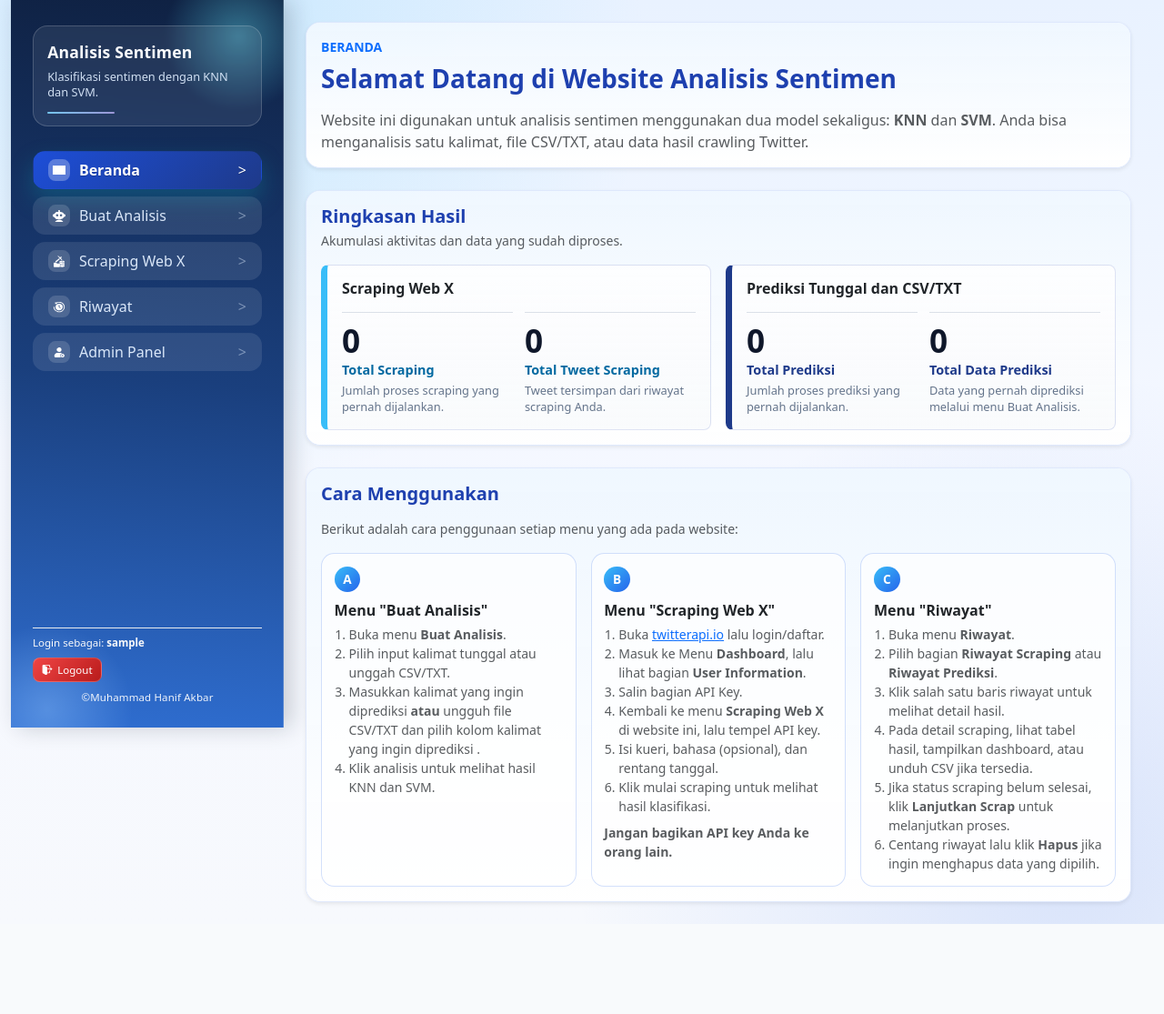
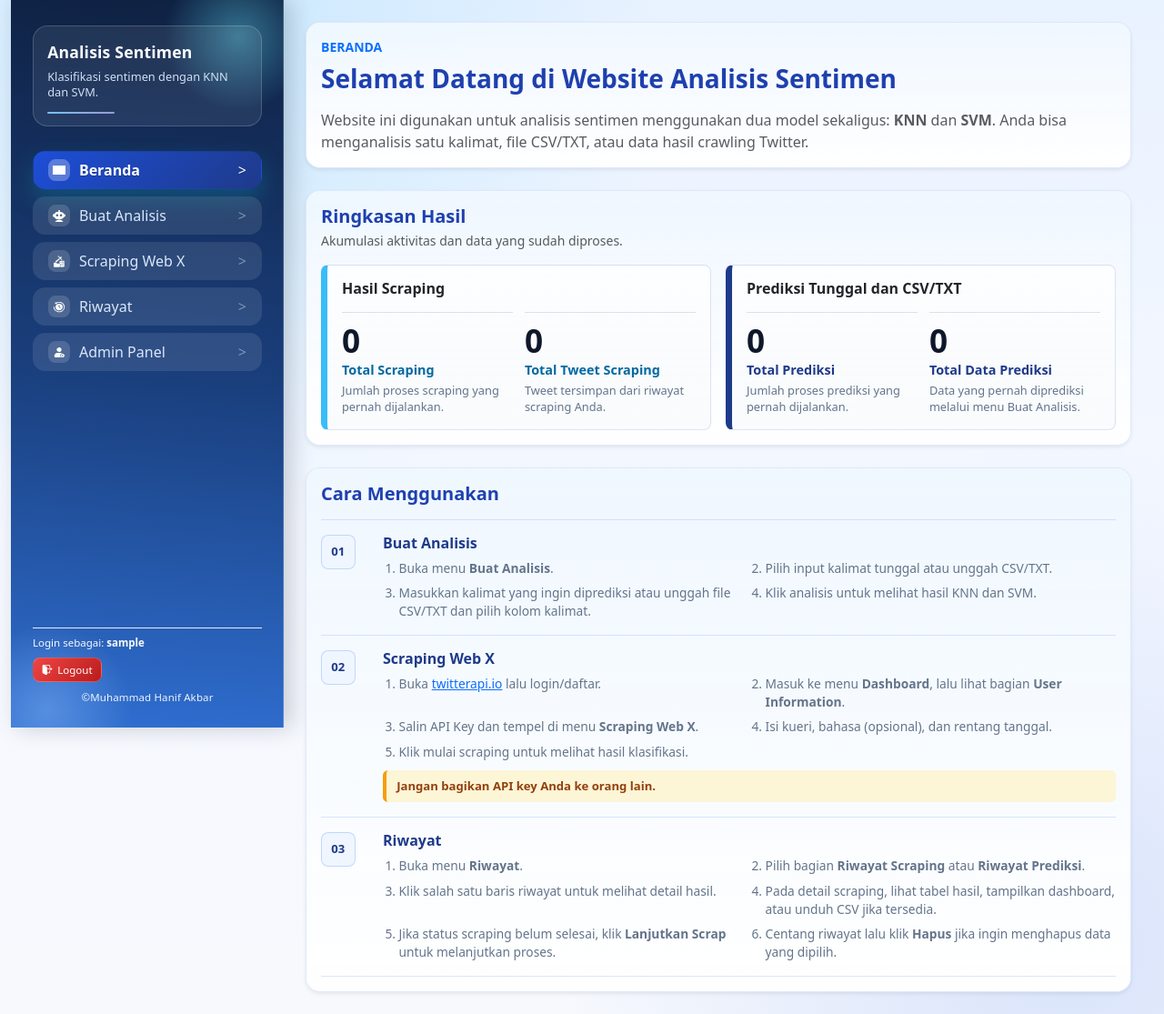
Before and after one commit to HanifAkb/WebSentimen, a Django app: page / in a window 1280 px wide. Shown: the whole page at 91% size. Before the commit the page ends 1016 px from the top, so only its background shows below. Run offline with Django 4.2, Linux system fonts and the light colour scheme; the visitor is signed in with stand-in values (Sample User, id 1); data that the repository does not hold is empty; grey boxes are pictures that could not be loaded.

Commit message:
Improve homepage guide and datepicker month colors

```diff
--- a/sentiment_app/static/sentiment_app/css/styles.css
+++ b/sentiment_app/static/sentiment_app/css/styles.css
@@ -477,25 +477,59 @@ body {
     }
 }
 
-.beranda-step {
-    border: 1px solid rgba(37, 99, 235, 0.2);
-    border-radius: 0.9rem;
-    padding: 0.85rem;
-    background: rgba(255, 255, 255, 0.72);
+.beranda-guide {
+    border-top: 1px solid rgba(37, 99, 235, 0.16);
 }
 
-.beranda-step-number {
-    width: 1.8rem;
-    height: 1.8rem;
-    border-radius: 999px;
+.beranda-guide-item {
+    display: grid;
+    grid-template-columns: 3.25rem minmax(0, 1fr);
+    gap: 1rem;
+    padding: 1rem 0;
+    border-bottom: 1px solid rgba(37, 99, 235, 0.16);
+}
+
+.beranda-guide-number {
+    width: 2.35rem;
+    height: 2.35rem;
     display: inline-flex;
     align-items: center;
     justify-content: center;
-    margin-bottom: 0.5rem;
-    font-size: 0.85rem;
-    font-weight: 700;
-    color: #ffffff;
-    background: linear-gradient(135deg, #38bdf8, #2563eb);
+    border: 1px solid rgba(37, 99, 235, 0.22);
+    border-radius: 0.5rem;
+    background: #eff6ff;
+    color: #1e3a8a;
+    font-size: 0.82rem;
+    font-weight: 800;
+}
+
+.beranda-guide-body {
+    min-width: 0;
+}
+
+.beranda-guide-body h3 {
+    color: #1e3a8a;
+}
+
+.beranda-guide-steps {
+    display: grid;
+    grid-template-columns: repeat(2, minmax(0, 1fr));
+    gap: 0.45rem 1.1rem;
+    padding-left: 1.1rem;
+    color: #64748b;
+    font-size: 0.86rem;
+    line-height: 1.45;
+}
+
+.beranda-guide-note {
+    margin-top: 0.65rem;
+    padding: 0.55rem 0.7rem;
+    border-left: 0.25rem solid #f59e0b;
+    border-radius: 0.35rem;
+    background: rgba(254, 243, 199, 0.72);
+    color: #92400e;
+    font-size: 0.82rem;
+    line-height: 1.35;
 }
 
 .beranda-summary {
@@ -808,6 +842,12 @@ body {
     -webkit-text-fill-color: #ffffff;
 }
 
+.flatpickr-current-month .flatpickr-monthDropdown-months option {
+    color: #0f172a;
+    -webkit-text-fill-color: #0f172a;
+    background: #ffffff;
+}
+
 .flatpickr-prev-month,
 .flatpickr-next-month {
     border-radius: 0.45rem;
@@ -1036,10 +1076,29 @@ span.flatpickr-weekday {
     .beranda-summary-value {
         font-size: 1.85rem;
     }
+
+    .beranda-guide-item {
+        grid-template-columns: 2.8rem minmax(0, 1fr);
+        gap: 0.8rem;
+    }
+
+    .beranda-guide-steps {
+        grid-template-columns: 1fr;
+    }
 }
 
 @media (max-width: 575.98px) {
     .beranda-summary-metrics {
         grid-template-columns: 1fr;
     }
+
+    .beranda-guide-item {
+        grid-template-columns: 1fr;
+    }
+
+    .beranda-guide-number {
+        width: 2.1rem;
+        height: 2.1rem;
+        font-size: 0.78rem;
+    }
 }
--- a/sentiment_app/templates/sentiment_app/beranda.html
+++ b/sentiment_app/templates/sentiment_app/beranda.html
@@ -28,7 +28,7 @@
                     <section class="beranda-summary-section beranda-summary-section-scraping" aria-labelledby="summary-scraping-title">
                         <div class="beranda-summary-heading">
                             <div>
-                                <h3 class="h6 fw-semibold mb-0" id="summary-scraping-title">Scraping Web X</h3>
+                                <h3 class="h6 fw-semibold mb-0" id="summary-scraping-title">Hasil Scraping</h3>
                             </div>
                         </div>
                         <div class="beranda-summary-metrics">
@@ -72,40 +72,38 @@
         <div class="card shadow-sm panel-card">
             <div class="card-body">
                 <h2 class="h5 fw-semibold mb-3">Cara Menggunakan</h2>
-                <p class="text-muted small mb-3">Berikut adalah cara penggunaan setiap menu yang ada pada website:</p>
-                <div class="row g-3">
-                    <div class="col-md-6 col-xl-4">
-                        <div class="beranda-step h-100">
-                            <div class="beranda-step-number">A</div>
-                            <div class="fw-semibold mb-1">Menu "Buat Analisis"</div>
-                            <ol class="small text-muted mb-0 ps-3">
+                <div class="beranda-guide">
+                    <section class="beranda-guide-item">
+                        <div class="beranda-guide-number">01</div>
+                        <div class="beranda-guide-body">
+                            <h3 class="h6 fw-semibold mb-2">Buat Analisis</h3>
+                            <ol class="beranda-guide-steps mb-0">
                                 <li>Buka menu <strong>Buat Analisis</strong>.</li>
                                 <li>Pilih input kalimat tunggal atau unggah CSV/TXT.</li>
-                                <li>Masukkan kalimat yang ingin diprediksi <strong> atau</strong> ungguh file CSV/TXT dan pilih kolom kalimat yang ingin diprediksi .</li>
+                                <li>Masukkan kalimat yang ingin diprediksi atau unggah file CSV/TXT dan pilih kolom kalimat.</li>
                                 <li>Klik analisis untuk melihat hasil KNN dan SVM.</li>
                             </ol>
                         </div>
-                    </div>
-                    <div class="col-md-6 col-xl-4">
-                        <div class="beranda-step h-100">
-                            <div class="beranda-step-number">B</div>
-                            <div class="fw-semibold mb-1">Menu "Scraping Web X"</div>
-                            <ol class="small text-muted mb-0 ps-3">
+                    </section>
+                    <section class="beranda-guide-item">
+                        <div class="beranda-guide-number">02</div>
+                        <div class="beranda-guide-body">
+                            <h3 class="h6 fw-semibold mb-2">Scraping Web X</h3>
+                            <ol class="beranda-guide-steps mb-0">
                                 <li>Buka <a href="https://twitterapi.io" target="_blank" rel="noopener noreferrer">twitterapi.io</a> lalu login/daftar.</li>
-                                <li>Masuk ke Menu <strong>Dashboard</strong>, lalu lihat bagian <strong>User Information</strong>.</li>
-                                <li>Salin bagian API Key.</li>
-                                <li>Kembali ke menu <strong>Scraping Web X</strong> di website ini, lalu tempel API key.</li>
+                                <li>Masuk ke menu <strong>Dashboard</strong>, lalu lihat bagian <strong>User Information</strong>.</li>
+                                <li>Salin API Key dan tempel di menu <strong>Scraping Web X</strong>.</li>
                                 <li>Isi kueri, bahasa (opsional), dan rentang tanggal.</li>
                                 <li>Klik mulai scraping untuk melihat hasil klasifikasi.</li>
                             </ol>
-                            <div class="small text-muted mt-2"><strong>Jangan bagikan API key Anda ke orang lain.</strong></div>
+                            <div class="beranda-guide-note"><strong>Jangan bagikan API key Anda ke orang lain.</strong></div>
                         </div>
-                    </div>
-                    <div class="col-md-6 col-xl-4">
-                        <div class="beranda-step h-100">
-                            <div class="beranda-step-number">C</div>
-                            <div class="fw-semibold mb-1">Menu "Riwayat"</div>
-                            <ol class="small text-muted mb-0 ps-3">
+                    </section>
+                    <section class="beranda-guide-item">
+                        <div class="beranda-guide-number">03</div>
+                        <div class="beranda-guide-body">
+                            <h3 class="h6 fw-semibold mb-2">Riwayat</h3>
+                            <ol class="beranda-guide-steps mb-0">
                                 <li>Buka menu <strong>Riwayat</strong>.</li>
                                 <li>Pilih bagian <strong>Riwayat Scraping</strong> atau <strong>Riwayat Prediksi</strong>.</li>
                                 <li>Klik salah satu baris riwayat untuk melihat detail hasil.</li>
@@ -114,7 +112,7 @@
                                 <li>Centang riwayat lalu klik <strong>Hapus</strong> jika ingin menghapus data yang dipilih.</li>
                             </ol>
                         </div>
-                    </div>
+                    </section>
                 </div>
             </div>
         </div>
```
